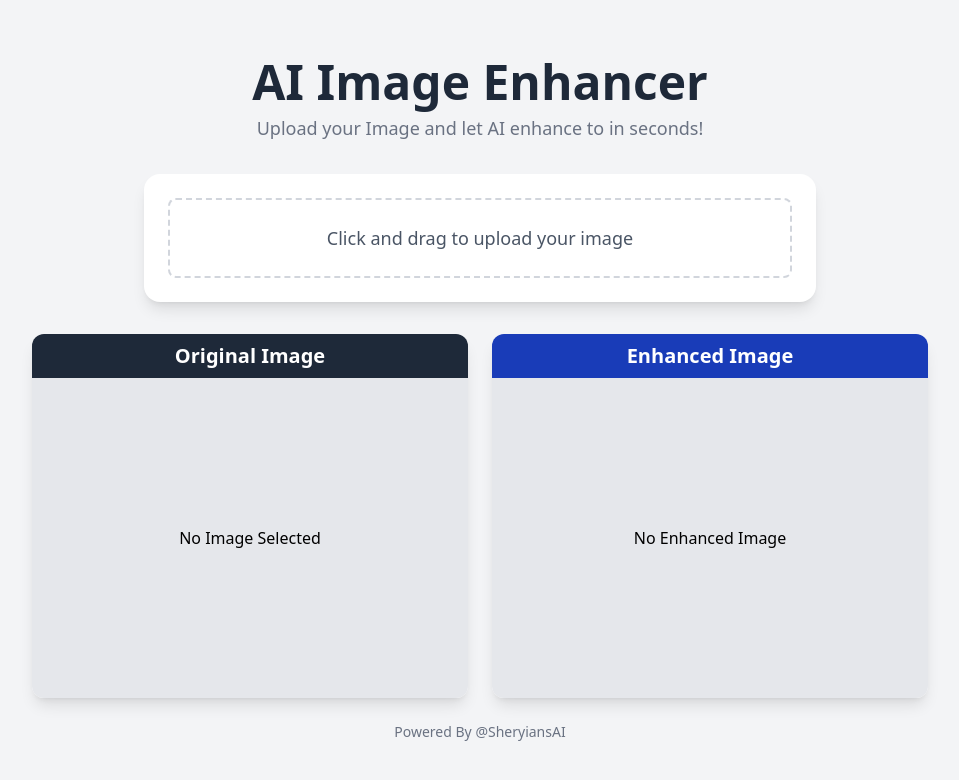
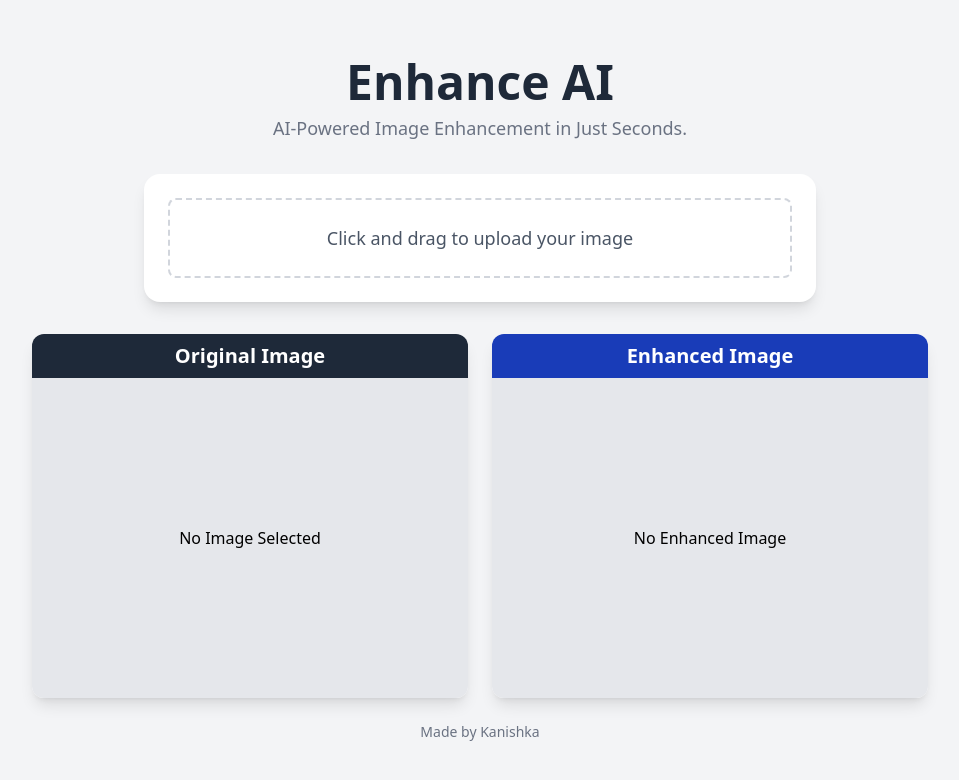
Before and after one commit to kanishkadz/Enhance-AI, a React (Vite) app: page / in a window 1280 px wide. Shown: the top 780 px of the page, without its empty margins (160-1119 px from the left). Built offline with nearby package versions, Linux system fonts and the light colour scheme.

Commit message:
Update App.jsx

```diff
--- a/src/App.jsx
+++ b/src/App.jsx
@@ -4,17 +4,17 @@ const App = () => {
         <div className="flex flex-col items-center justify-center min-h-screen bg-gray-100 py-8 px-4 ">
             <div className="text-center mb-8">
                 <h1 className="text-5xl font-bold text-gray-800 mb-2">
-                    AI Image Enhancer{" "}
+                    Enhance AI{" "}
                 </h1>
                 <p className="text-lg text-gray-500">
-                    Upload your Image and let AI enhance to in seconds!
+                    AI-Powered Image Enhancement in Just Seconds.
                 </p>
             </div>
 
             <Home />
 
             <div className="text-sm text-gray-500 mt-6">
-                Powered By @SheryiansAI
+                Made by Kanishka
             </div>
         </div>
     );
```
